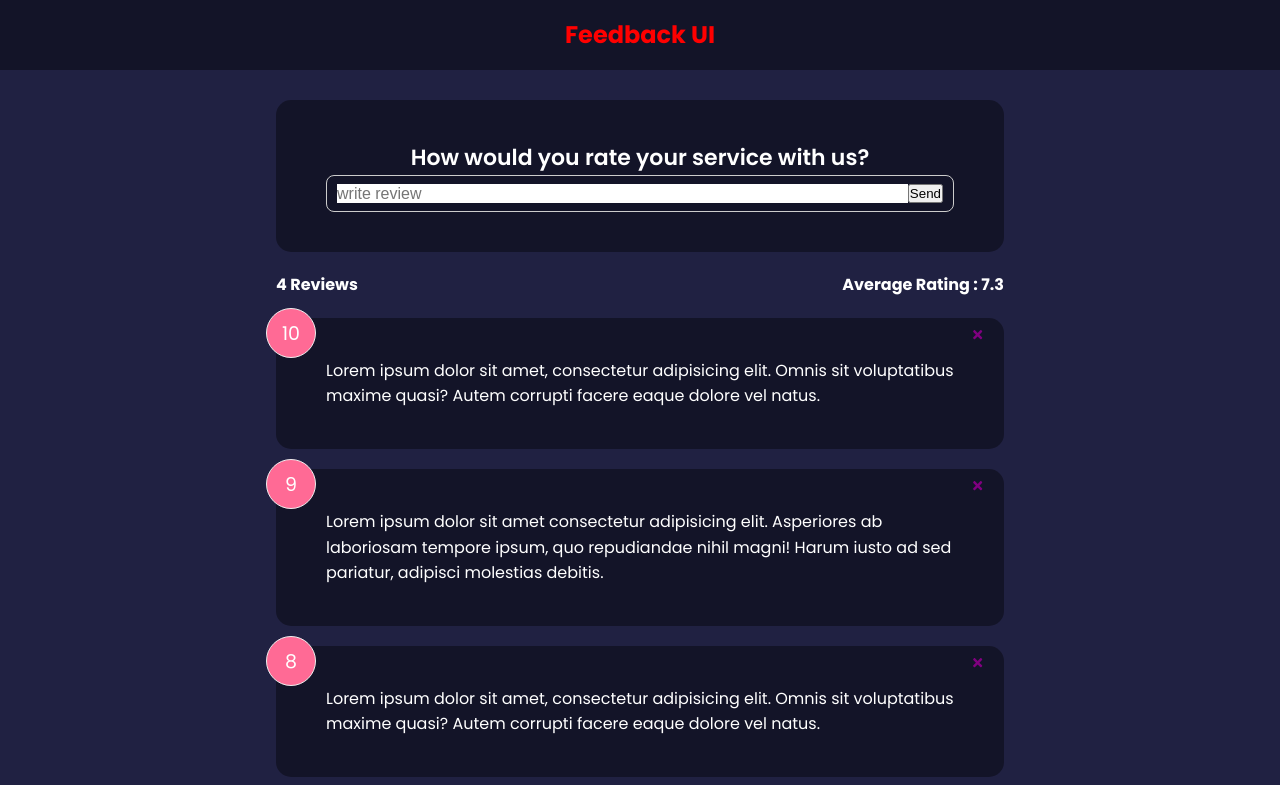
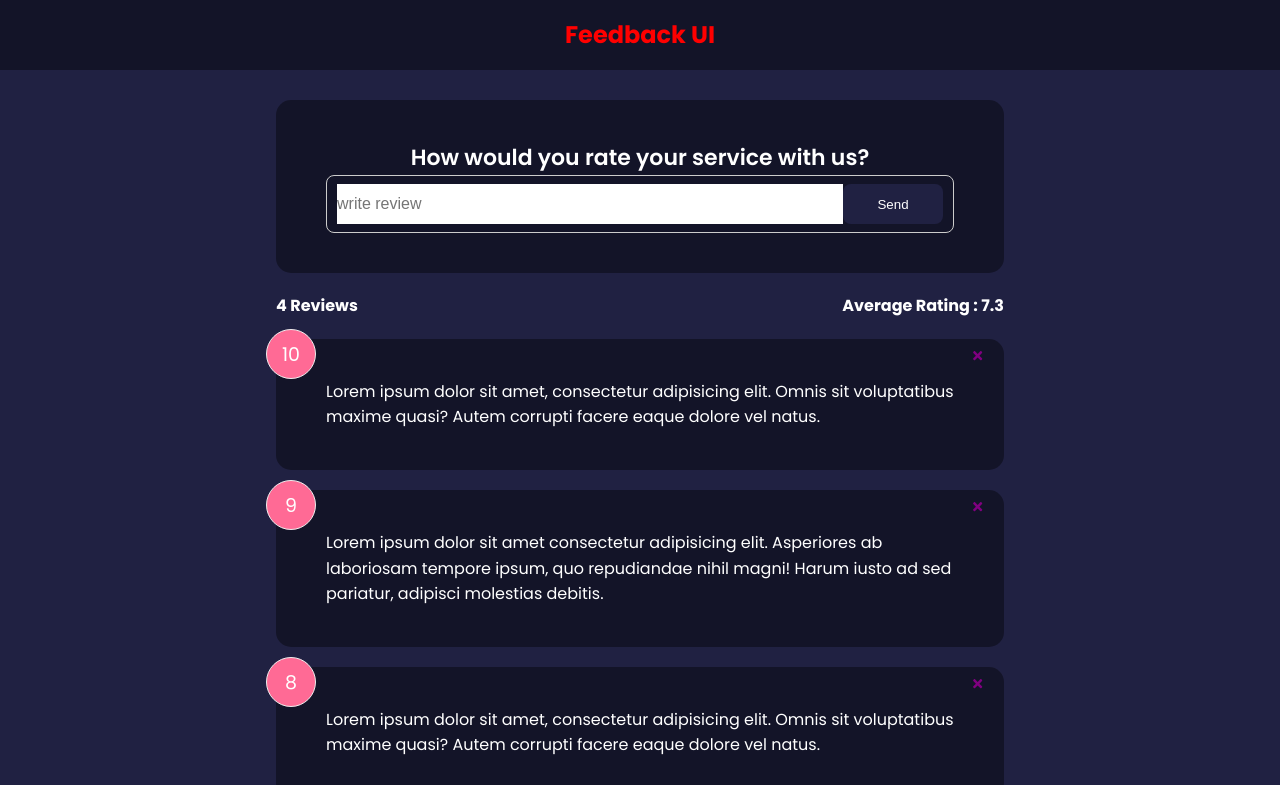
Before and after one commit to highdefdesigns/react-front-to-back, a React (Vite) app in the folder feedback-app/: page / in a window 1280 px wide. Shown: the top 785 px of the page. Built offline with nearby package versions, Linux system fonts and the light colour scheme.

Commit message:
custom button component

```diff
--- a/feedback-app/src/components/FeedbackForm.jsx
+++ b/feedback-app/src/components/FeedbackForm.jsx
@@ -1,5 +1,6 @@
 import { useState } from 'react';
 import Card from './shared/Card';
+import Button from './shared/Button';
 
 function FeedbackForm() {
   // call it whatever you want "text" ,function or method used is called setText and were destructuring it from useState
@@ -20,7 +21,9 @@
             placeholder="write review"
             value={text}
           />
-          <button type="submit">Send</button>
+          <Button type="submit" version="primary">
+            Send
+          </Button>
         </div>
       </form>
     </Card>
--- /dev/null
+++ b/feedback-app/src/components/shared/Button.jsx
@@ -0,0 +1,24 @@
+import PropTypes from 'prop-types';
+
+function Button({ children, version, type, isDisabled }) {
+  return (
+    <button type={type} disabled={isDisabled} className={`btn btn-${version}`}>
+      {children}
+    </button>
+  );
+}
+
+Button.defaultProps = {
+  version: 'primary',
+  type: 'button',
+  isDisabled: false,
+};
+
+Button.propTypes = {
+  children: PropTypes.node.isRequired,
+  version: PropTypes.string,
+  type: PropTypes.string,
+  isDisabled: PropTypes.bool,
+};
+
+export default Button;
```
